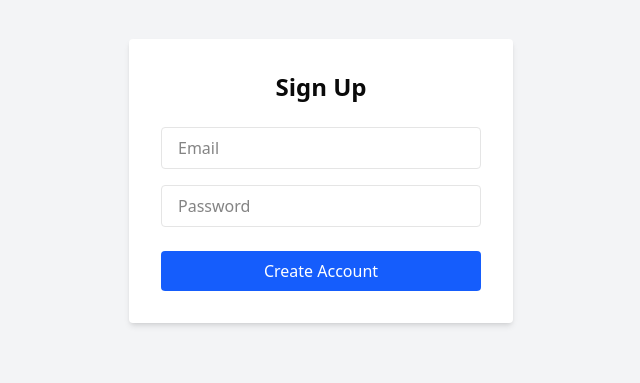
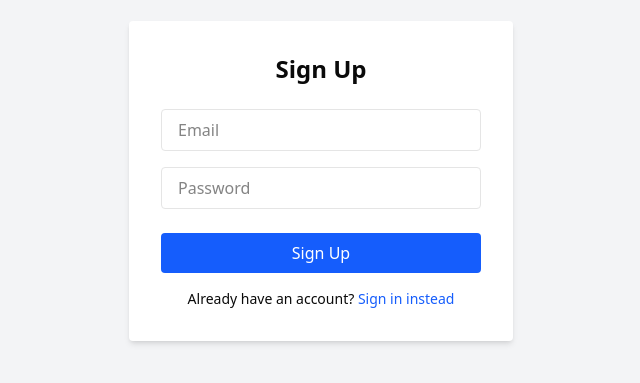
Before and after one commit to devsoc-unsw/trainee-water-25t1, a Next.js app in the folder accountabet/: page /signup in a window 1280 px wide. Shown: the part 219-602 px from the top of the page, without its empty margins (319-959 px from the left). Built offline with nearby package versions, Linux system fonts and the light colour scheme.

Commit message:
finish signin and signup pages

```diff
--- a/accountabet/src/app/signin/page.tsx
+++ b/accountabet/src/app/signin/page.tsx
@@ -2,6 +2,7 @@
 "use client";
 
 import { useState } from "react";
+import Link from "next/link";
 
 export default function SignIn() {
   const [email, setEmail] = useState("");
@@ -36,6 +37,13 @@ export default function SignIn() {
         >
           Sign In
         </button>
+
+        <p className="mt-4 text-sm text-center">
+          Don&apos;t have an account?{" "}
+          <Link href="/signup" className="text-blue-600 hover:underline">
+            Sign up instead
+          </Link>
+        </p>
       </form>
     </div>
   );
--- a/accountabet/src/app/signup/page.tsx
+++ b/accountabet/src/app/signup/page.tsx
@@ -2,6 +2,7 @@
 "use client";
 
 import { useState } from "react";
+import Link from "next/link";
 
 export default function SignUp() {
   const [email, setEmail] = useState("");
@@ -32,10 +33,17 @@ export default function SignUp() {
 
         <button
           type="submit"
-          className="w-full bg-blue-600 text-white py-2 rounded hover:bg-blue-700 transition"
+          className="w-full bg-blue-600 text-white py-2 rounded hover:bg-green-700 transition"
         >
-          Create Account
+          Sign Up
         </button>
+
+        <p className="mt-4 text-sm text-center">
+          Already have an account?{" "}
+          <Link href="/signin" className="text-blue-600 hover:underline">
+            Sign in instead
+          </Link>
+        </p>
       </form>
     </div>
   );
--- a/accountabet/src/components/NavBar.tsx
+++ b/accountabet/src/components/NavBar.tsx
@@ -59,8 +59,8 @@ const Navbar1 = ({
     title: "Shadcnblocks.com",
   },
   auth = {
-    login: { title: "Login", url: "#" },
-    signup: { title: "Sign up", url: "#" },
+    login: { title: "Login", url: "signin" },
+    signup: { title: "Sign up", url: "signup" },
   },
 }: Navbar1Props) => {
   return (
```
Also changed, not shown: 1 other file (tests, documents, lock files or other folders).
